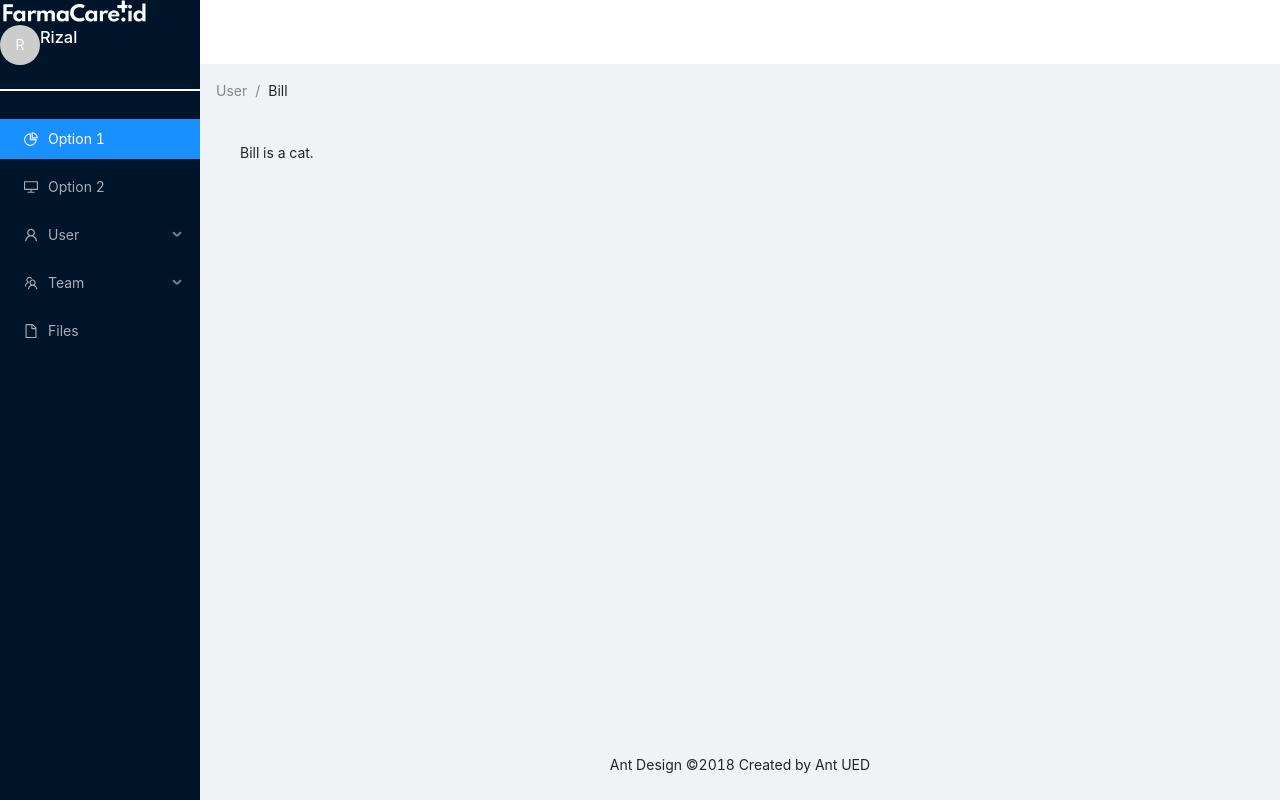
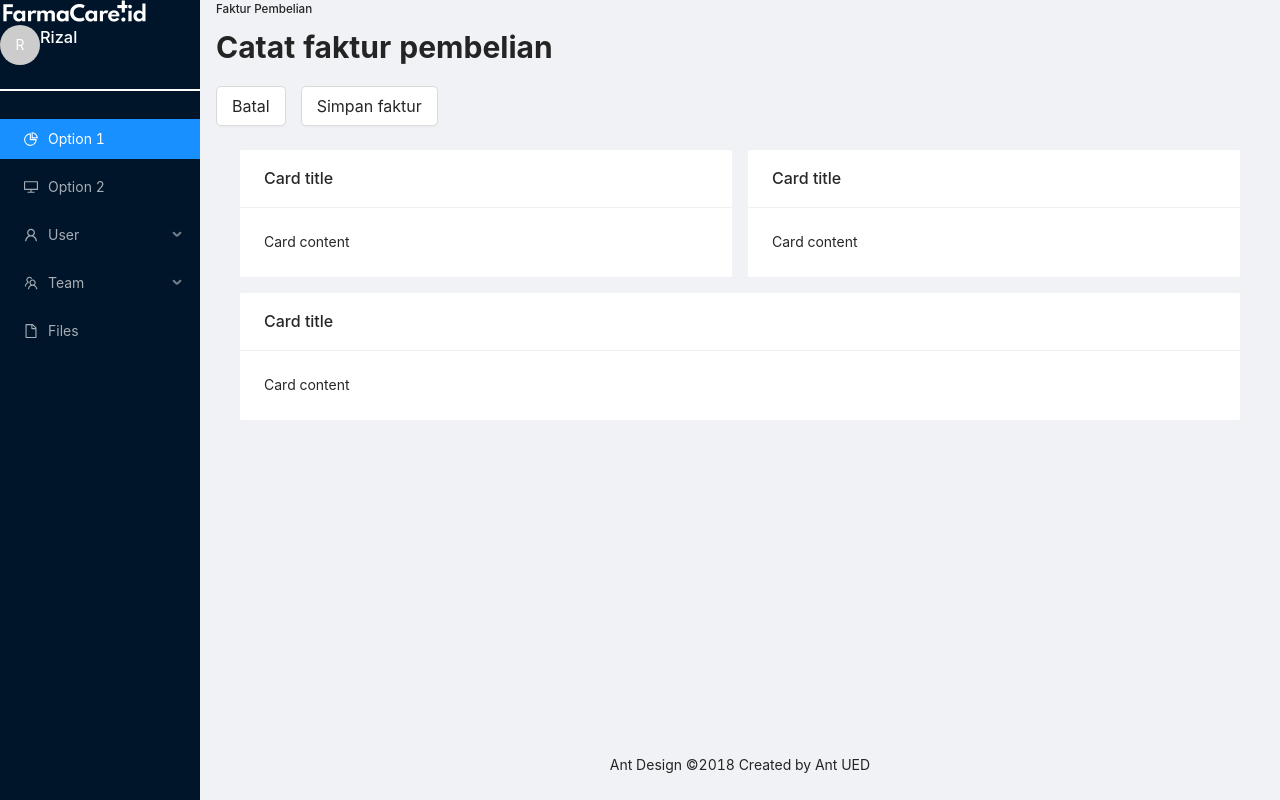
Before and after one commit to YosaRama/Farma-Test, a React (Create React App) app: page / in a window 1280 px wide. Built offline with nearby package versions, Linux system fonts and the light colour scheme.

Commit message:
Complete layout

```diff
--- a/src/App.js
+++ b/src/App.js
@@ -1,77 +1,19 @@
 import React from "react";
 import "./App.css";
 
-import { Layout, Menu, Breadcrumb, Divider, Row, Col } from "antd";
-import {
-  DesktopOutlined,
-  PieChartOutlined,
-  FileOutlined,
-  TeamOutlined,
-  UserOutlined,
-} from "@ant-design/icons";
-import Avatar from "antd/lib/avatar/avatar";
+import TheSidebar from "./containers/TheSidebar";
+import TheContent from "./containers/TheContent";
 
-const { Header, Content, Footer, Sider } = Layout;
-const { SubMenu } = Menu;
+import { Layout } from "antd";
+import TheFooter from "./containers/TheFooter";
 
 export default function App() {
   return (
     <Layout style={{ minHeight: "100vh" }}>
-      <Sider>
-        <div className="logo">
-          <img src="img/logo_white.png" alt="logo" />
-        </div>
-        <Row>
-          <Col>
-            <Avatar size="large">R</Avatar>
-          </Col>
-          <Col>
-            <h3 style={{ color: "#ffffff", textAlign: "center" }}>Rizal</h3>
-          </Col>
-        </Row>
-
-        <Divider style={{ border: "solid 1px #ffffff" }} />
-        <Menu theme="dark" defaultSelectedKeys={["1"]} mode="inline">
-          <Menu.Item key="1" icon={<PieChartOutlined />}>
-            Option 1
-          </Menu.Item>
-          <Menu.Item key="2" icon={<DesktopOutlined />}>
-            Option 2
-          </Menu.Item>
-          <SubMenu key="sub1" icon={<UserOutlined />} title="User">
-            <Menu.Item key="3">Tom</Menu.Item>
-            <Menu.Item key="4">Bill</Menu.Item>
-            <Menu.Item key="5">Alex</Menu.Item>
-          </SubMenu>
-          <SubMenu key="sub2" icon={<TeamOutlined />} title="Team">
-            <Menu.Item key="6">Team 1</Menu.Item>
-            <Menu.Item key="8">Team 2</Menu.Item>
-          </SubMenu>
-          <Menu.Item key="9" icon={<FileOutlined />}>
-            Files
-          </Menu.Item>
-        </Menu>
-      </Sider>
+      <TheSidebar />
       <Layout className="site-layout">
-        <Header
-          className="site-layout-background"
-          style={{ padding: 0, backgroundColor: "#ffffff" }}
-        />
-        <Content style={{ margin: "0 16px" }}>
-          <Breadcrumb style={{ margin: "16px 0" }}>
-            <Breadcrumb.Item>User</Breadcrumb.Item>
-            <Breadcrumb.Item>Bill</Breadcrumb.Item>
-          </Breadcrumb>
-          <div
-            className="site-layout-background"
-            style={{ padding: 24, minHeight: 360 }}
-          >
-            Bill is a cat.
-          </div>
-        </Content>
-        <Footer style={{ textAlign: "center" }}>
-          Ant Design ©2018 Created by Ant UED
-        </Footer>
+        <TheContent />
+        <TheFooter />
       </Layout>
     </Layout>
   );
--- /dev/null
+++ b/src/containers/TheContent.js
@@ -0,0 +1,54 @@
+import React from "react";
+
+import { Layout, Row, Col, Card, Button } from "antd";
+const { Content } = Layout;
+
+export default function TheContent() {
+  return (
+    <Content style={{ margin: "0 16px" }}>
+      <h5>Faktur Pembelian</h5>
+      <Row gutter={16}>
+        <Col span={20}>
+          <h1 style={{ fontSize: "30px" }}>
+            <strong>Catat faktur pembelian</strong>
+          </h1>
+        </Col>
+        <Col>
+          <Button
+            size="large"
+            style={{ marginRight: "15px", borderRadius: "5px" }}
+          >
+            Batal
+          </Button>
+          <Button size="large" style={{ borderRadius: "5px" }}>
+            Simpan faktur
+          </Button>
+        </Col>
+      </Row>
+      <div
+        className="site-layout-background"
+        style={{ padding: 24, minHeight: 360 }}
+      >
+        <div className="site-card-wrapper">
+          <Row gutter={16}>
+            <Col span={12}>
+              <Card title="Card title" bordered={false}>
+                Card content
+              </Card>
+            </Col>
+            <Col span={12}>
+              <Card title="Card title" bordered={false}>
+                Card content
+              </Card>
+            </Col>
+          </Row>
+          <Col span={24}>
+            <Card title="Card title" bordered={false} style={{ marginTop: 16 }}>
+              Card content
+            </Card>
+          </Col>
+        </div>
+      </div>
+    </Content>
+  );
+}
--- /dev/null
+++ b/src/containers/TheFooter.js
@@ -0,0 +1,12 @@
+import React from "react";
+
+import { Layout } from "antd";
+const { Footer } = Layout;
+
+export default function TheFooter() {
+  return (
+    <Footer style={{ textAlign: "center" }}>
+      Ant Design ©2018 Created by Ant UED
+    </Footer>
+  );
+}
--- /dev/null
+++ b/src/containers/TheSidebar.js
@@ -0,0 +1,53 @@
+import React from "react";
+import { Layout, Menu, Divider, Row, Col } from "antd";
+import {
+  DesktopOutlined,
+  PieChartOutlined,
+  FileOutlined,
+  TeamOutlined,
+  UserOutlined,
+} from "@ant-design/icons";
+import Avatar from "antd/lib/avatar/avatar";
+
+const { Sider } = Layout;
+const { SubMenu } = Menu;
+
+export default function TheSidebar() {
+  return (
+    <Sider>
+      <div className="logo">
+        <img src="img/logo_white.png" alt="logo" />
+      </div>
+      <Row>
+        <Col>
+          <Avatar size="large">R</Avatar>
+        </Col>
+        <Col>
+          <h3 style={{ color: "#ffffff", textAlign: "center" }}>Rizal</h3>
+        </Col>
+      </Row>
+
+      <Divider style={{ border: "solid 1px #ffffff" }} />
+      <Menu theme="dark" defaultSelectedKeys={["1"]} mode="inline">
+        <Menu.Item key="1" icon={<PieChartOutlined />}>
+          Option 1
+        </Menu.Item>
+        <Menu.Item key="2" icon={<DesktopOutlined />}>
+          Option 2
+        </Menu.Item>
+        <SubMenu key="sub1" icon={<UserOutlined />} title="User">
+          <Menu.Item key="3">Tom</Menu.Item>
+          <Menu.Item key="4">Bill</Menu.Item>
+          <Menu.Item key="5">Alex</Menu.Item>
+        </SubMenu>
+        <SubMenu key="sub2" icon={<TeamOutlined />} title="Team">
+          <Menu.Item key="6">Team 1</Menu.Item>
+          <Menu.Item key="8">Team 2</Menu.Item>
+        </SubMenu>
+        <Menu.Item key="9" icon={<FileOutlined />}>
+          Files
+        </Menu.Item>
+      </Menu>
+    </Sider>
+  );
+}
```
